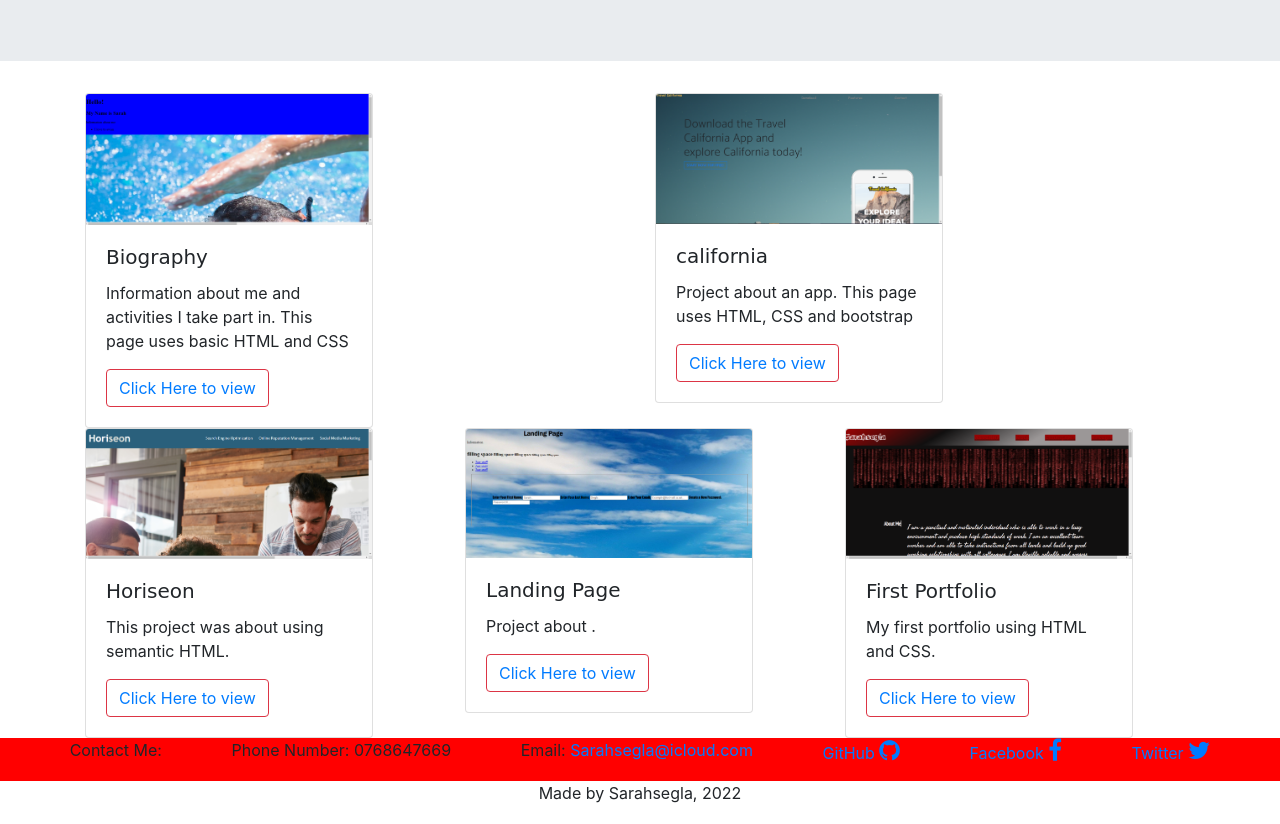
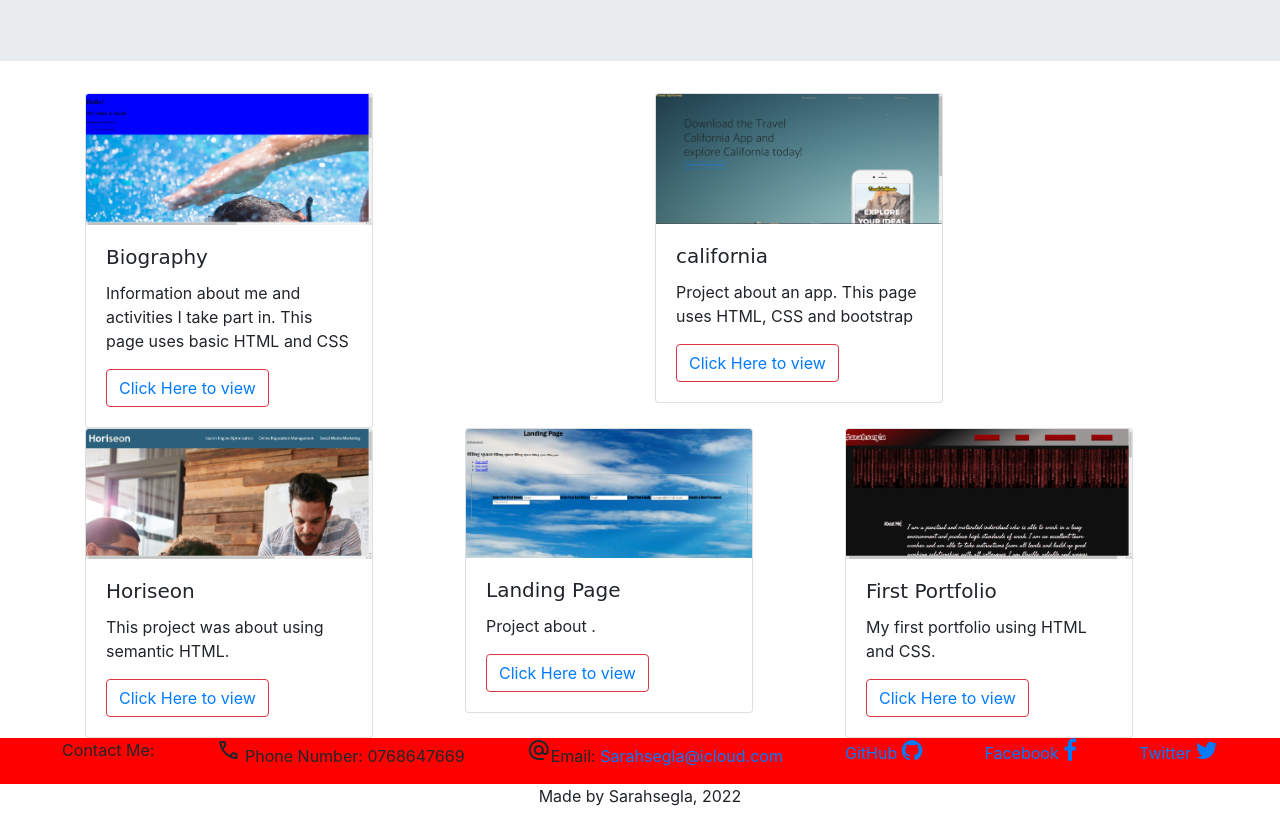
Before and after one commit to Sarahsegla/Bootstrap-Portfolio, a plain HTML site: page index.html in a window 1280 px wide. Shown: the part 244-1068 px from the top of the page. Drawn offline with nearby package versions, Linux system fonts and the light colour scheme; a web font is replaced by a local one.

Commit message:
added icons to contacts

```diff
--- a/index.html
+++ b/index.html
@@ -6,6 +6,8 @@
         <link rel="stylesheet" href="https://cdnjs.cloudflare.com/ajax/libs/font-awesome/4.7.0/css/font-awesome.min.css">
         <link rel="stylesheet" href="https://cdn.jsdelivr.net/npm/bootstrap@4.0.0/dist/css/bootstrap.min.css" integrity="sha384-Gn5384xqQ1aoWXA+058RXPxPg6fy4IWvTNh0E263XmFcJlSAwiGgFAW/dAiS6JXm" crossorigin="anonymous">
         <link rel="preconnect" href="https://fonts.googleapis.com"><link rel="preconnect" href="https://fonts.gstatic.com" crossorigin><link href="https://fonts.googleapis.com/css2?family=Gruppo&family=Handlee&family=Londrina+Outline&family=Nabla&family=PT+Sans+Narrow&family=Rubik+Puddles&family=Seaweed+Script&display=swap" rel="stylesheet">
+        <link rel="stylesheet" href="https://fonts.googleapis.com/css2?family=Material+Symbols+Outlined:opsz,wght,FILL,GRAD@20..48,100..700,0..1,-50..200" />
+        <link rel="stylesheet" href="https://fonts.googleapis.com/css2?family=Material+Symbols+Outlined:opsz,wght,FILL,GRAD@20..48,100..700,0..1,-50..200" />
         <link rel="stylesheet" href="css/style.css">
 
         <!--fonts here-->
@@ -121,8 +123,9 @@
 <!--contact section (in a row)-->
 <div class="contact">
     <p>Contact Me:</p>
-<p>Phone Number: 0768647669</p>
-<p>Email: <a href="malito:sarahsegla@icloud.com">Sarahsegla@icloud.com</a></p>
+<p><span class="material-symbols-outlined">
+    call </span> Phone Number: 0768647669 </p>
+<p><span class="material-symbols-outlined"> alternate_email</span>Email: <a href="malito:sarahsegla@icloud.com">Sarahsegla@icloud.com</a></p>
 <p><a href="https://github.com/Sarahsegla">GitHub <i class="fa fa-github" style="font-size:24px"></i></a></p>
 <p><a href="https://twitter.com/?lang=en">Facebook <i class="fa fa-facebook-f" style="font-size:24px"></i></a></p>
 <p><a href="https://en-gb.facebook.com/facebook/">Twitter <i class="fa fa-twitter" style="font-size:24px"></i></a></p>
```
